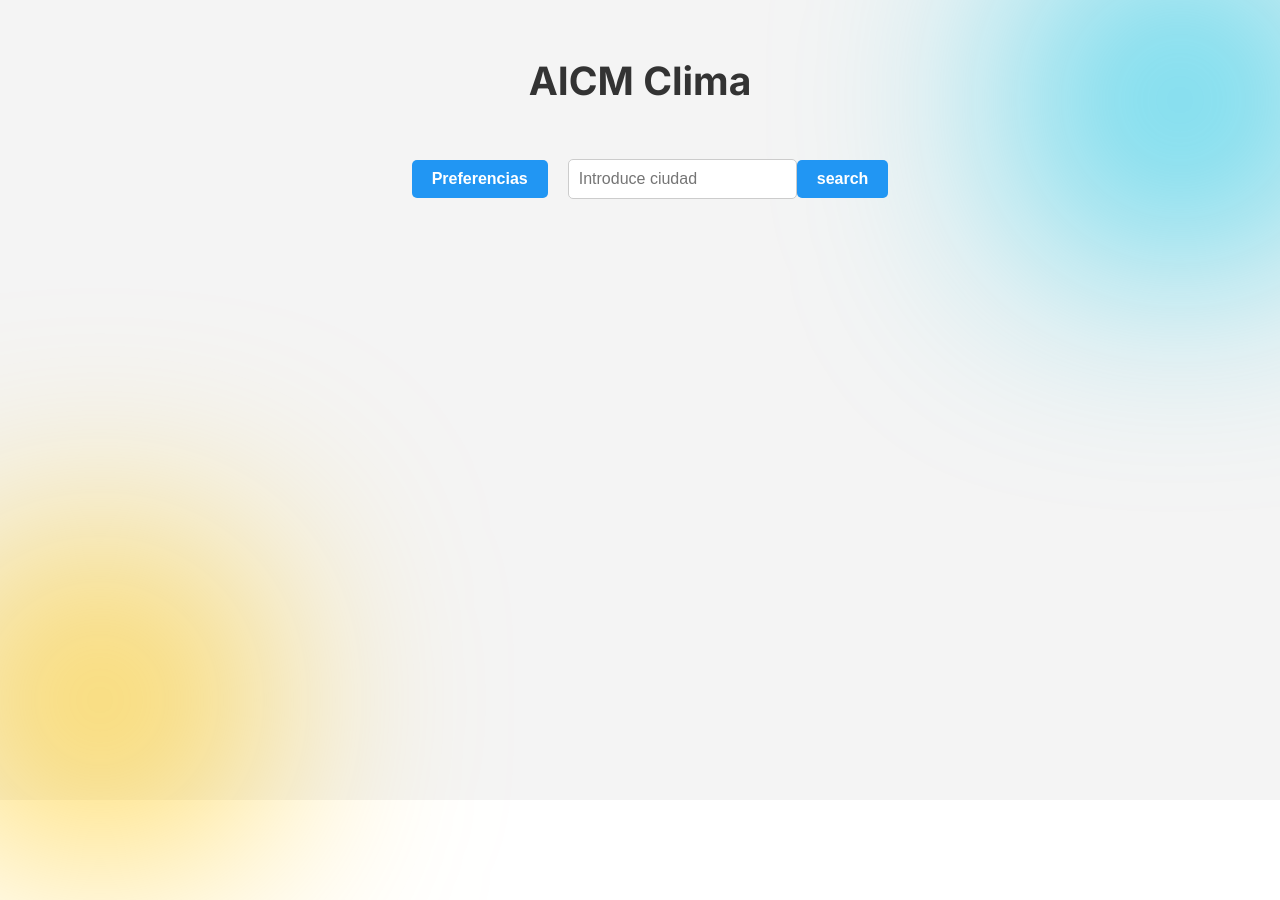
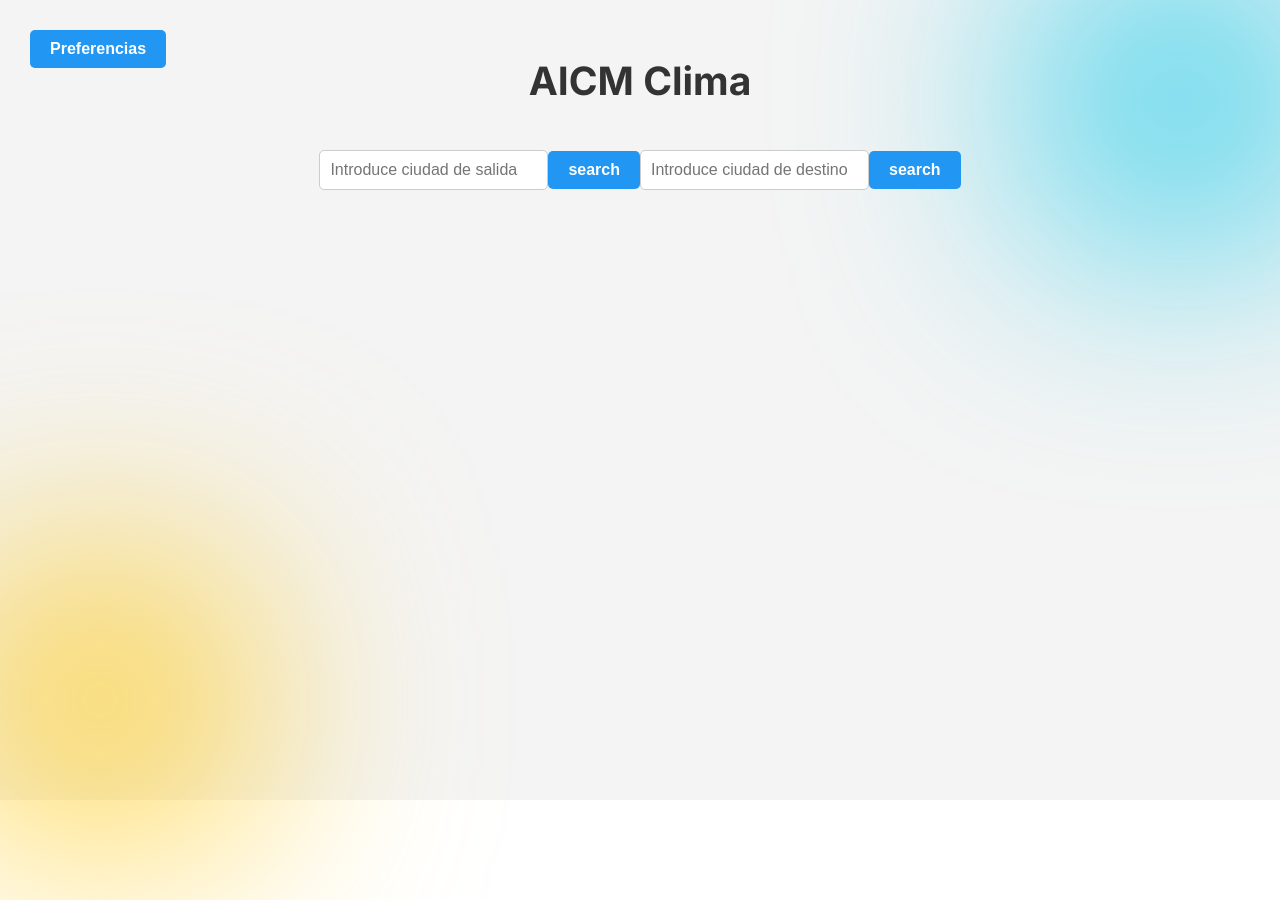
Before and after one commit to EmiFigue/web-services-proyect, a React (Create React App) app in the folder webservices/: page / in a window 1280 px wide. Shown: the top 900 px of the page. Built offline with nearby package versions, Linux system fonts and the light colour scheme.

Commit message:
Boton de preferencias a esquina superior izquierda, falta separar las busquedas

```diff
--- a/webservices/src/App.js
+++ b/webservices/src/App.js
@@ -98,29 +98,14 @@ function App() {
 
       <input
         type='text'
-        placeholder='Introduce ciudad'
+        placeholder='Introduce ciudad de salida'
         onChange={(e) => setSearch(e.target.value)}
       />
       <button onClick={valida}>search</button>
       {typeof weather.main == "undefined" ?
         ("") :
         (
-
-
           <div class="row">
-            <div class="column">
-              <p> Ciudad llegada: {weather.name} </p>
-              <p> {weather.weather[0].description} </p>
-              <p> Temperatura: {isMetric ? weather.main.feels_like : (weather.main.feels_like * 9 / 5 + 32).toFixed(2)}°{isMetric ? 'C' : 'F'}</p>
-              <p> Sensación térmica: {isMetric ? weather.main.feels_like : (weather.main.feels_like * 9 / 5 + 32).toFixed(2)}°{isMetric ? 'C' : 'F'}</p>
-              <div className={`weather-icon-container ${isDayTime ? 'day' : 'night'}`}>
-                <img
-                  src={`https://openweathermap.org/img/wn/${weather.weather[0].icon}@2x.png`}
-                  alt="Icon"
-                  className="weather-icon"
-                />
-              </div>
-            </div>
             <div class="column">
               <p> Ciudad destino: {weather.name} </p>
               <p> {weather.weather[0].description} </p>
@@ -138,6 +123,31 @@ function App() {
 
 
         )}
+
+        <input
+        type='text'
+        placeholder='Introduce ciudad de destino'
+        onChange={(e) => setSearch(e.target.value)}
+      />
+      <button onClick={valida}>search</button>
+      {typeof weather.main == "undefined" ?
+        ("") :
+         ( <div class="row">
+            <div class="column">
+              <p> Ciudad llegada: {weather.name} </p>
+              <p> {weather.weather[0].description} </p>
+              <p> Temperatura: {isMetric ? weather.main.feels_like : (weather.main.feels_like * 9 / 5 + 32).toFixed(2)}°{isMetric ? 'C' : 'F'}</p>
+              <p> Sensación térmica: {isMetric ? weather.main.feels_like : (weather.main.feels_like * 9 / 5 + 32).toFixed(2)}°{isMetric ? 'C' : 'F'}</p>
+              <div className={`weather-icon-container ${isDayTime ? 'day' : 'night'}`}>
+                <img
+                  src={`https://openweathermap.org/img/wn/${weather.weather[0].icon}@2x.png`}
+                  alt="Icon"
+                  className="weather-icon"
+                />
+              </div>
+            </div>
+          </div>
+)}
 
 
 
--- a/webservices/src/assets/index.css
+++ b/webservices/src/assets/index.css
@@ -115,6 +115,9 @@ p {
   background-color: #2196F3;
   color: white;
   border-radius: 5px;
+  position: absolute;
+  top: 10px;
+  left: 10px;
 }
 
 .preferences-button:hover {
```
